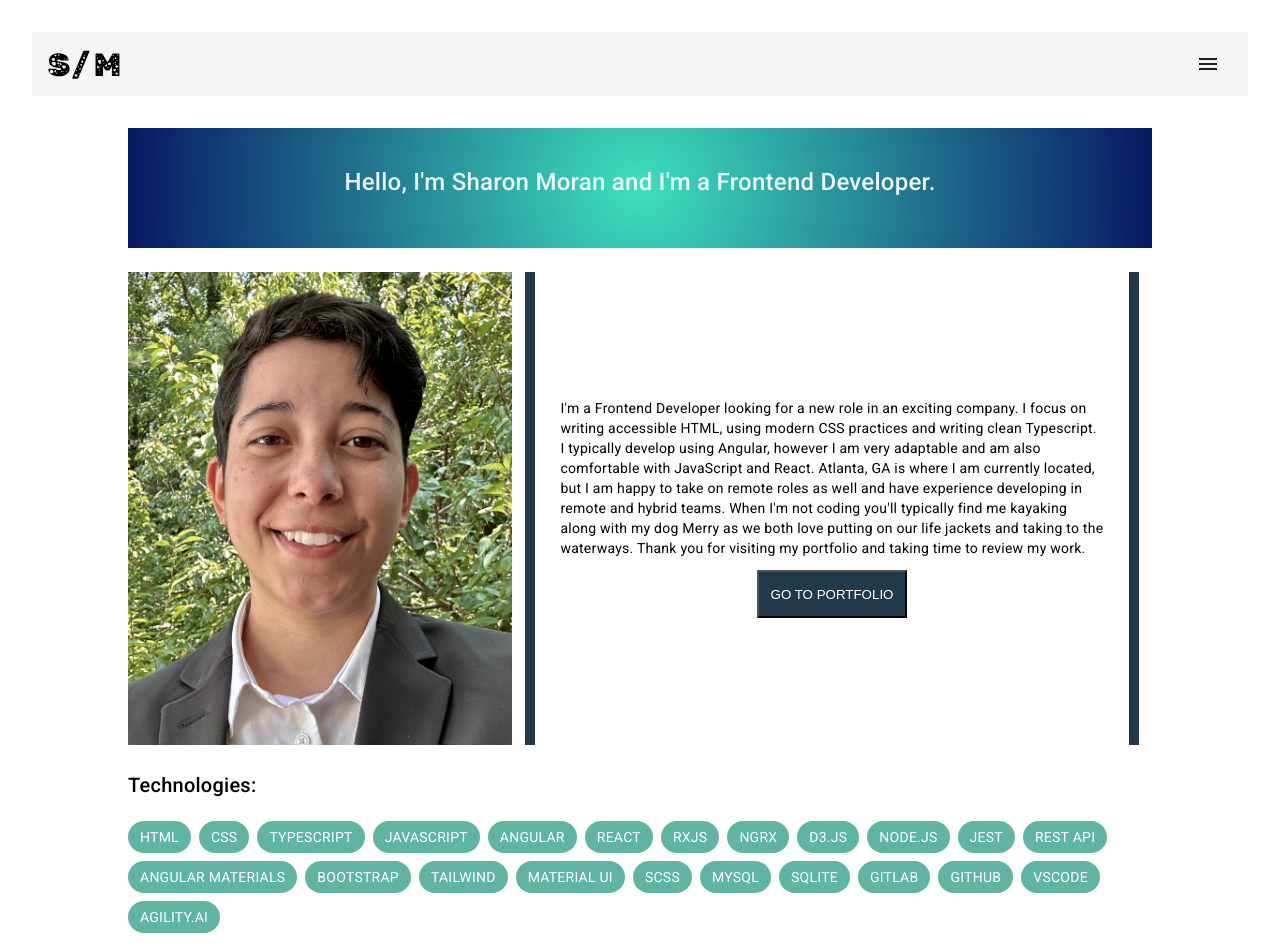
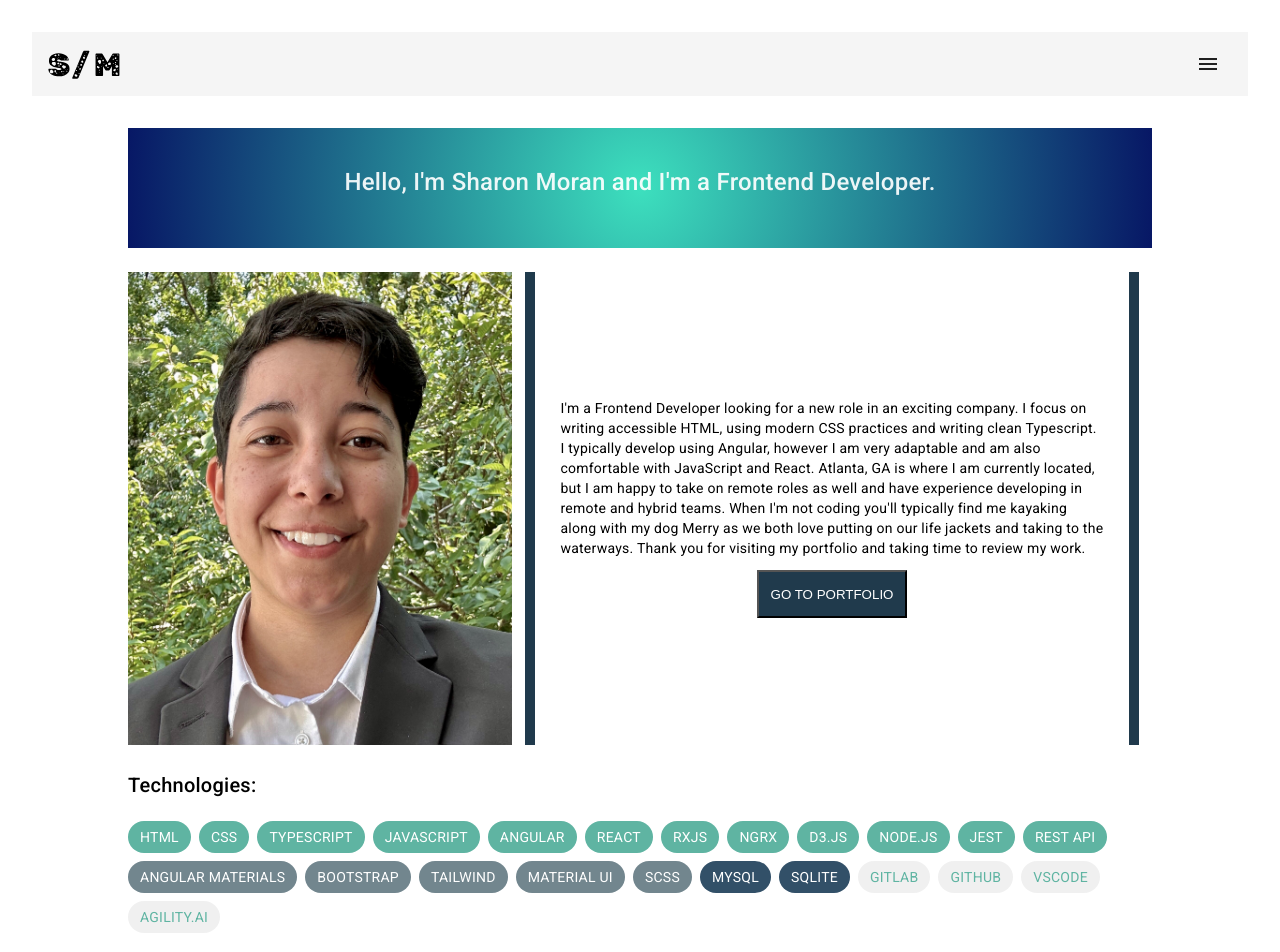
Before and after one commit to kyanethmoran/portfolio, an Angular app: page / in a window 1280 px wide. Shown: the top 952 px of the page. Built offline with nearby package versions, Linux system fonts and the light colour scheme.

Commit message:
skill chips styled

```diff
--- a/src/app/shared/skills/skills.component.scss
+++ b/src/app/shared/skills/skills.component.scss
@@ -3,14 +3,14 @@
   --mdc-chip-label-text-color: #fff;
 }
 .style {
-  --mdc-chip-elevated-container-color: #5fb4a2;
+  --mdc-chip-elevated-container-color: #20404ca1;
   --mdc-chip-label-text-color: #fff;
 }
 .db {
-  --mdc-chip-elevated-container-color: #5fb4a2;
+  --mdc-chip-elevated-container-color: #325068;
   --mdc-chip-label-text-color: #fff;
 }
 .other {
-  --mdc-chip-elevated-container-color: #5fb4a2;
-  --mdc-chip-label-text-color: #fff;
+  --mdc-chip-elevated-container-color: #8584841f;
+  --mdc-chip-label-text-color: #5fb4a2;
 }
```
